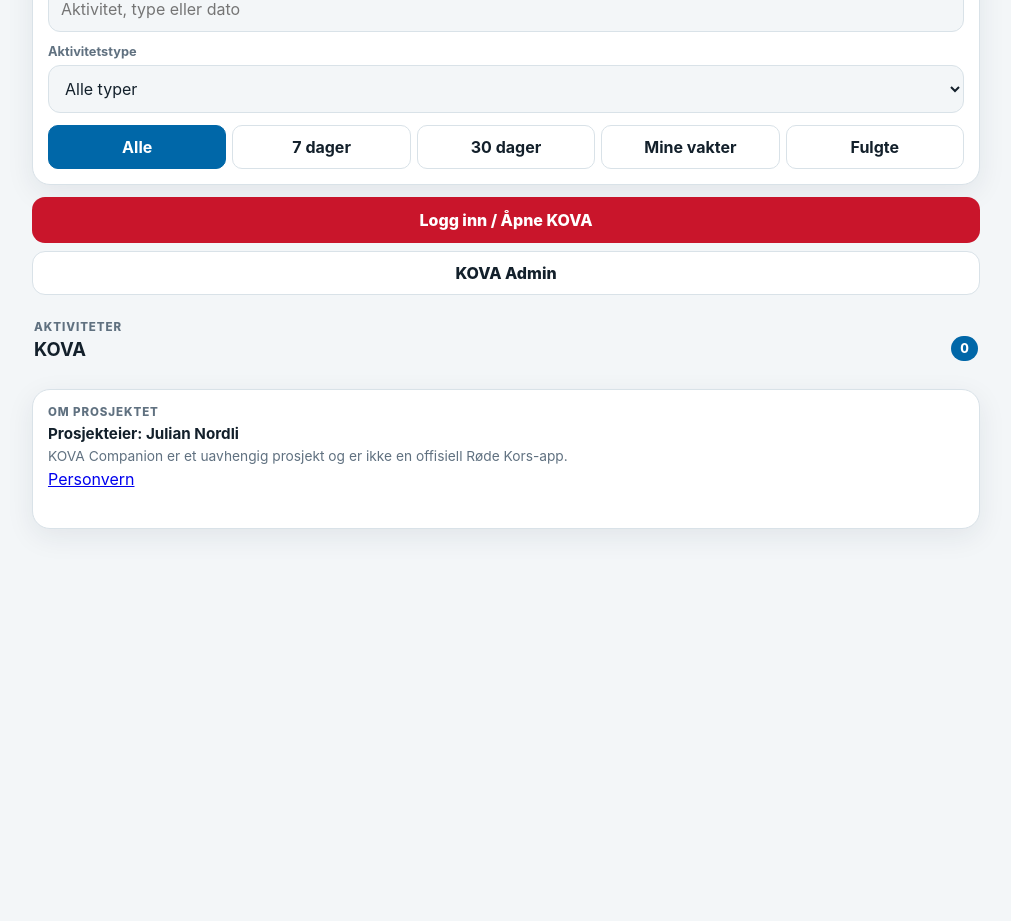
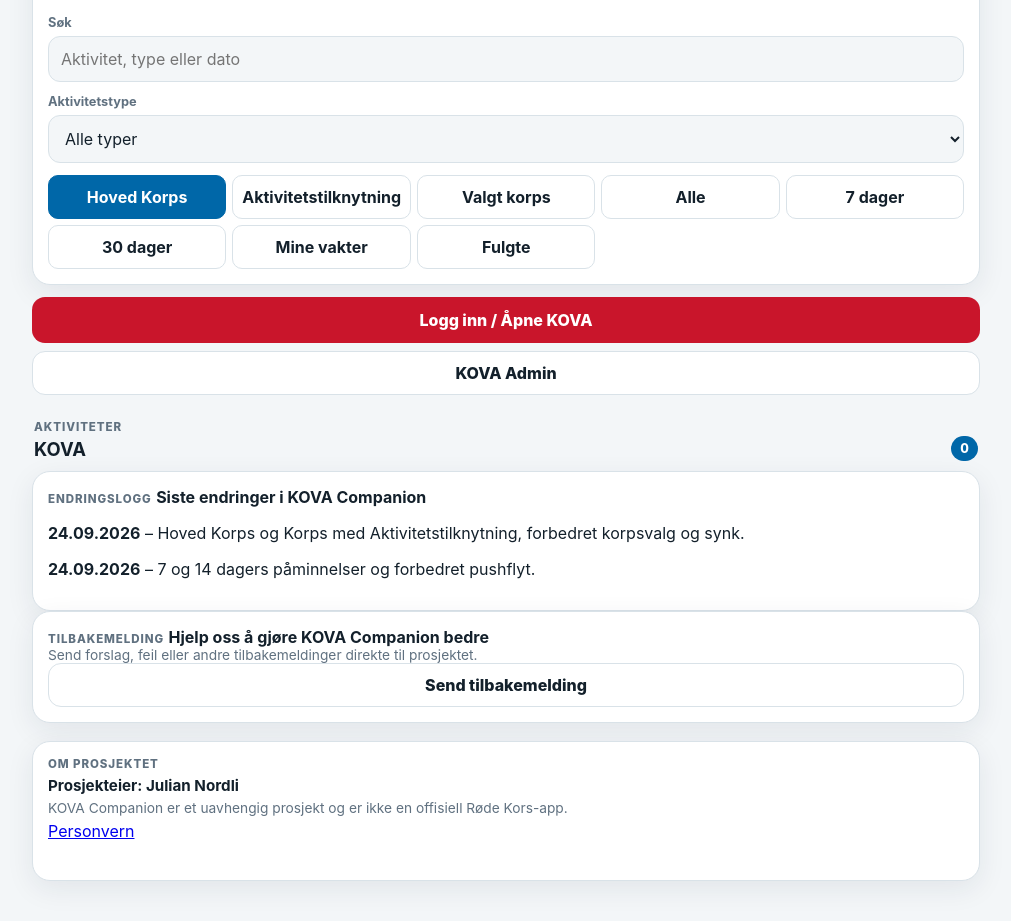
Before and after one commit to Border55-repo/KlarX, a website: page apps/kova/index.html in a window 1280 px wide. Shown: the part 1079-2000 px from the top of the page, without its empty margins (134-1145 px from the left). Before the commit the page ends 1648 px from the top, so only its background shows below. Drawn offline with Linux system fonts and the light colour scheme; no server answers.

Commit message:
Add corps views changelog and feedback entry

```diff
--- a/apps/kova/index.html
+++ b/apps/kova/index.html
@@ -27,6 +27,8 @@
 
   <nav class="quick-nav" aria-label="Hurtignavigasjon">
     <button data-scroll="mainContent">Oversikt</button>
+    <button data-view-jump="primary">Hoved Korps</button>
+    <button data-view-jump="activity">Aktivitetstilknytning</button>
     <button data-view-jump="favorites">Mine vakter</button>
     <button data-scroll="notificationSettings">Varsler</button>
     <button data-scroll="controlsCard">Korps</button>
@@ -170,7 +172,10 @@
       </label>
 
       <div class="segmented" id="viewTabs">
-        <button data-view="all" class="active">Alle</button>
+        <button data-view="primary" class="active">Hoved Korps</button>
+        <button data-view="activity">Aktivitetstilknytning</button>
+        <button data-view="selected">Valgt korps</button>
+        <button data-view="all">Alle</button>
         <button data-view="week">7 dager</button>
         <button data-view="month">30 dager</button>
         <button data-view="favorites">Mine vakter</button>
@@ -195,6 +200,22 @@
       <div id="events" class="event-list"></div>
       <div id="empty" class="empty hidden">Ingen aktiviteter matcher valget.</div>
       <button id="loadMoreBtn" class="small load-more hidden">Vis flere</button>
+    </section>
+
+    <section id="changeLogCard" class="card">
+      <span class="label">Endringslogg</span>
+      <strong>Siste endringer i KOVA Companion</strong>
+      <div id="changeLog">
+        <p><strong>24.09.2026</strong> – Hoved Korps og Korps med Aktivitetstilknytning, forbedret korpsvalg og synk.</p>
+        <p><strong>24.09.2026</strong> – 7 og 14 dagers påminnelser og forbedret pushflyt.</p>
+      </div>
+    </section>
+
+    <section id="feedbackCard" class="card">
+      <span class="label">Tilbakemelding</span>
+      <strong>Hjelp oss å gjøre KOVA Companion bedre</strong>
+      <p class="muted">Send forslag, feil eller andre tilbakemeldinger direkte til prosjektet.</p>
+      <a class="secondary-action" href="https://github.com/Border55-repo/KOVA-Companion-Android/issues/new" target="_blank" rel="noopener">Send tilbakemelding</a>
     </section>
 
     <section class="about card">
```
